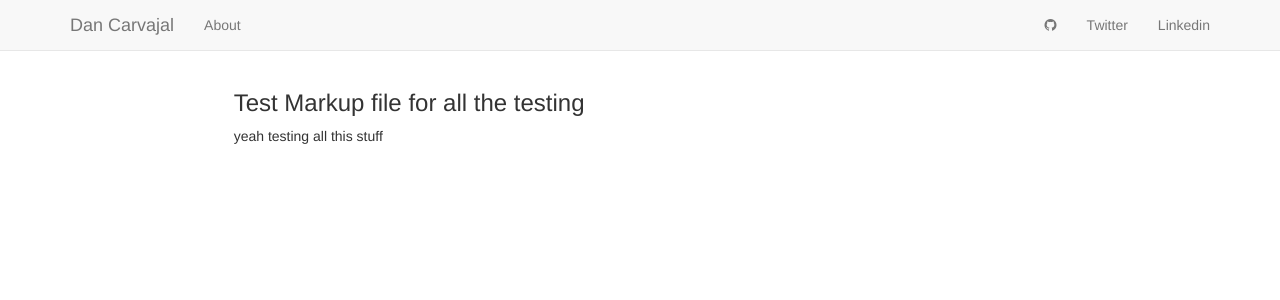
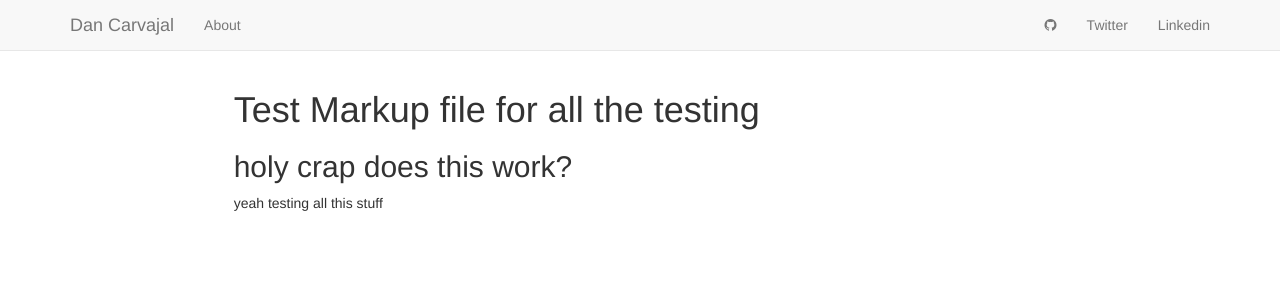
Before and after one commit to DanCarvajal/dancarvajal.github.io, a Jekyll site: the page built from index.md, in a window 1280 px wide. Shown: the top 300 px of the page. Built offline with Jekyll 4.4.1, drawn with Linux system fonts in a browser that asks for light colours; nearby versions of some CDN libraries.

Commit message:
holy crap this works

```diff
--- a/index.md
+++ b/index.md
@@ -2,7 +2,8 @@
 layout: default
 ---
 
-###Test Markup file for all the testing
+#Test Markup file for all the testing
 
+##holy crap does this work?
 
 yeah testing all this stuff
```
